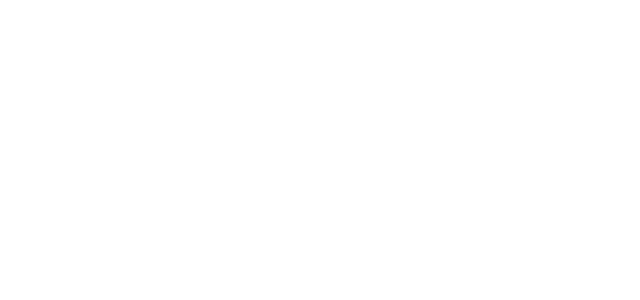
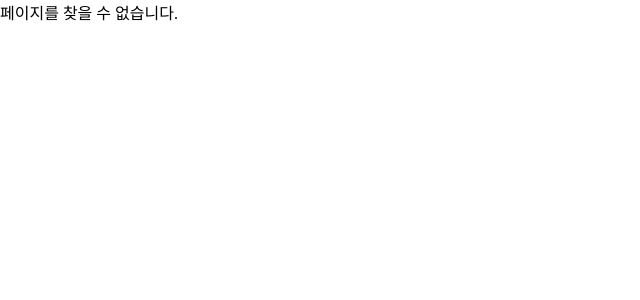
Before and after one commit to mahns1201/ecolabs, a Vue app in the folder front-end/v1/: page /404 in a window 1280 px wide. Before the commit this address had no page. Shown: the top 300 px of the page, without its empty margins (0-640 px from the left). Built offline with nearby package versions, Linux system fonts and the light colour scheme.

Commit message:
[feat] 404 page rendering

```diff
--- a/front-end/v1/src/router.js
+++ b/front-end/v1/src/router.js
@@ -1,12 +1,22 @@
 import { createWebHistory, createRouter } from "vue-router";
 
 import Home from "./views/Home.vue";
+import NotFound from "./views/NotFound.vue";
 
 const routes = [
   {
     path: "/",
     name: "Home",
     component: Home,
+  },
+  {
+    path: "/404",
+    name: "notFound",
+    component: NotFound,
+  },
+  {
+    path: "/:pathMatch(.*)*",
+    redirect: "/404",
   },
 ];
 
--- /dev/null
+++ b/front-end/v1/src/views/NotFound.vue
@@ -0,0 +1,11 @@
+<template>
+  <div>
+    <label>페이지를 찾을 수 없습니다.</label>
+  </div>
+</template>
+
+<script>
+export default {};
+</script>
+
+<style></style>
```
